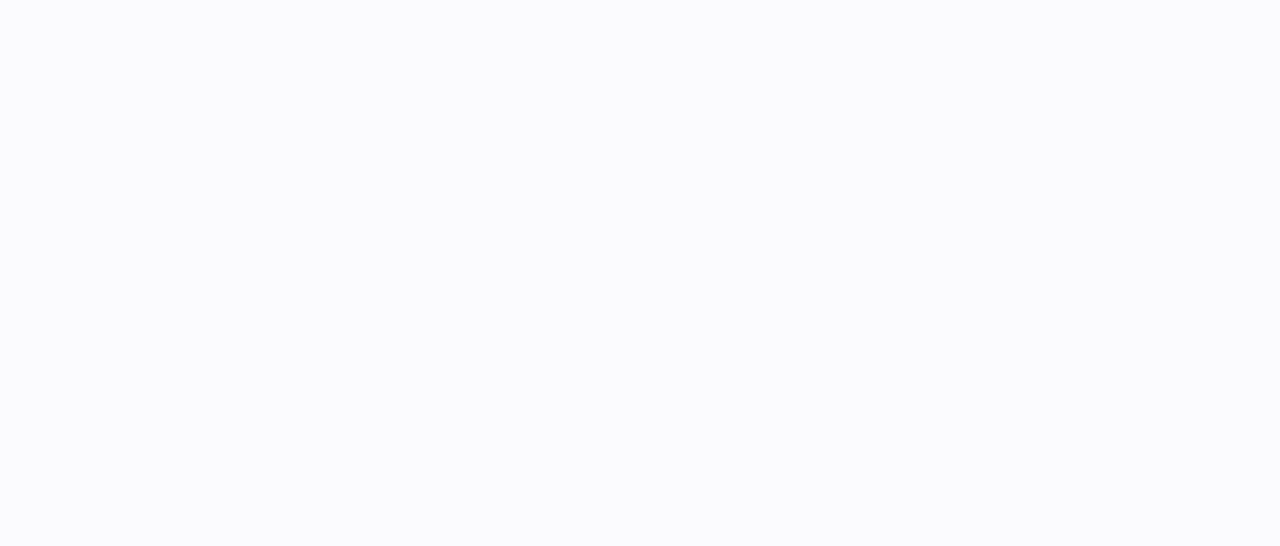
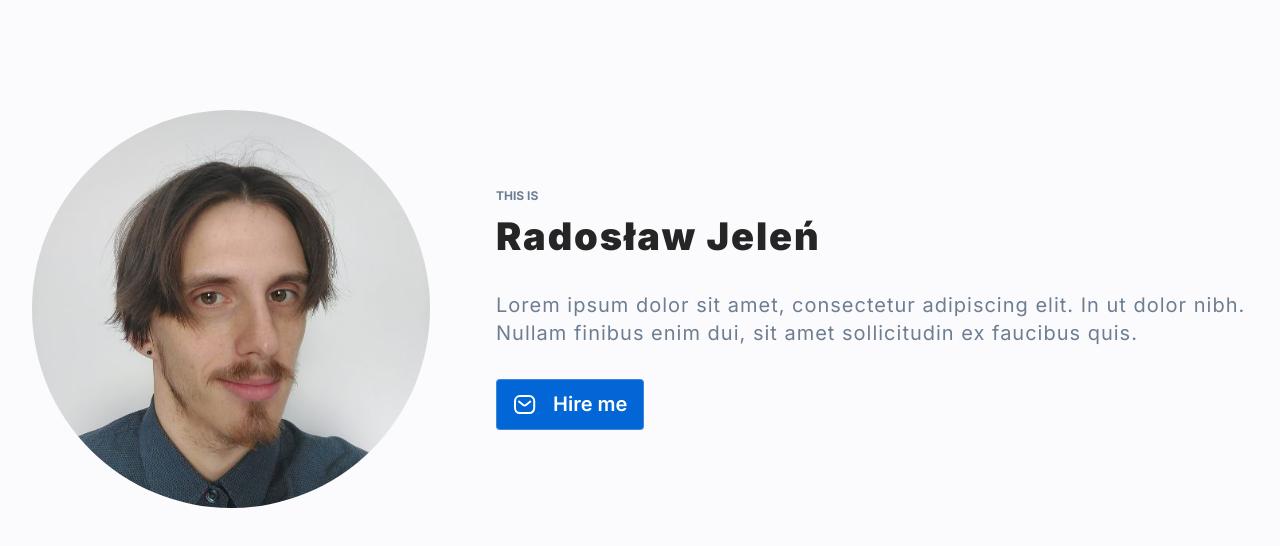
Before and after one commit to RadekJelen/my-cv, a React (Create React App) app: page / in a window 1280 px wide. Shown: the top 546 px of the page. Built offline with nearby package versions, Linux system fonts and the light colour scheme.

Commit message:
adding PersonInfo Component

```diff
--- a/src/App.js
+++ b/src/App.js
@@ -1,8 +1,8 @@
+import { PersonInfo } from "./features/PersonInfo";
+
 function App() {
   return (
-    <div className="App">
-
-    </div>
+      <PersonInfo />
   );
 }
 
--- /dev/null
+++ b/src/features/PersonInfo/index.js
@@ -0,0 +1,19 @@
+import { Wrapper, Image, ThisIs, Name, Paragraph, Button, Icon } from "./styled";
+import personPhoto from "./personPhoto.jpg";
+
+export const PersonInfo = () => (
+  <Wrapper>
+    <Image src={personPhoto} alt="Radosław Jeleń" />
+    <div>
+      <ThisIs>This is</ThisIs>
+      <Name>Radosław Jeleń</Name>
+      <Paragraph>
+        Lorem ipsum dolor sit amet, consectetur adipiscing elit. In ut dolor nibh. Nullam finibus enim dui, sit amet sollicitudin ex faucibus quis.
+      </Paragraph>
+      <Button>
+        {<Icon />}
+        Hire me
+      </Button>
+    </div>
+  </Wrapper>
+);
--- /dev/null
+++ b/src/features/PersonInfo/styled.js
@@ -0,0 +1,51 @@
+import styled from "styled-components";
+import { ButtonLink } from "../ButtonLink/styled";
+import { ReactComponent as message } from "./message.svg";
+
+export const Wrapper = styled.header`
+  max-width: 1216px;
+  margin: 0 auto;
+  display: grid;
+  grid-template-columns: auto 1fr;
+  grid-gap: 66px;
+  align-items: center;
+`;
+
+export const Image = styled.img`
+  max-width: 398px;
+  border-radius: 100%;
+`;
+
+export const ThisIs = styled.p`
+  margin: 0;
+  font-weight: 700;
+  font-size: 12px;
+  text-transform: uppercase;
+  line-height: 130%;
+`;
+
+export const Name = styled.h1`
+  margin: 12px 0;
+  font-weight: 900;
+  font-size: 38px;
+  color: ${({ theme }) => theme.colors.mineShaft};
+  letter-spacing: 0.05em;
+`;
+
+export const Paragraph = styled.p`
+  margin: 32px 0;
+  font-size: 20px;
+  line-height: 140%;
+  letter-spacing: 0.05em;
+`;
+
+export const Button = styled(ButtonLink)`
+  display: inline-flex;
+  flex-direction: row;
+  justify-content: center;
+  align-items: center;
+`;
+
+export const Icon = styled(message)`
+  margin-right: 16px;
+`;
```
Also changed, not shown: src/features/PersonInfo/message.svg (added), src/features/PersonInfo/personPhoto.jpg (added).
